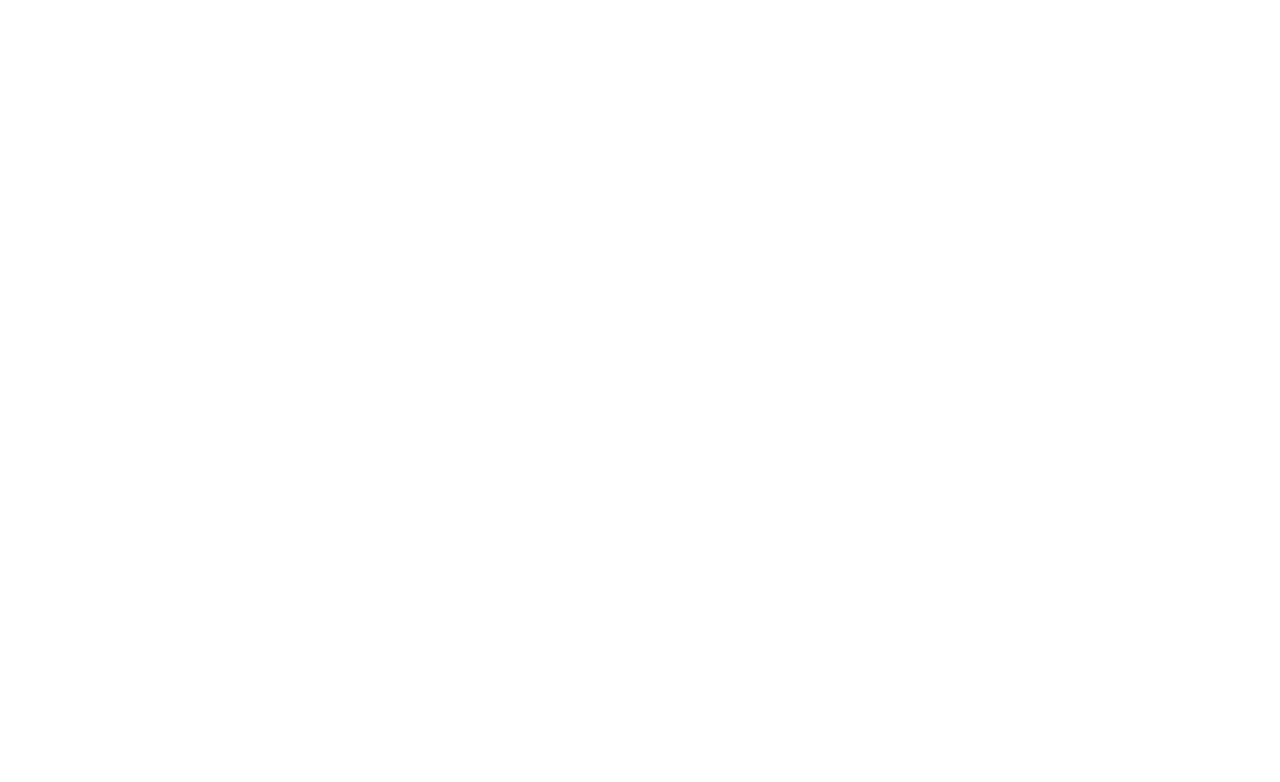
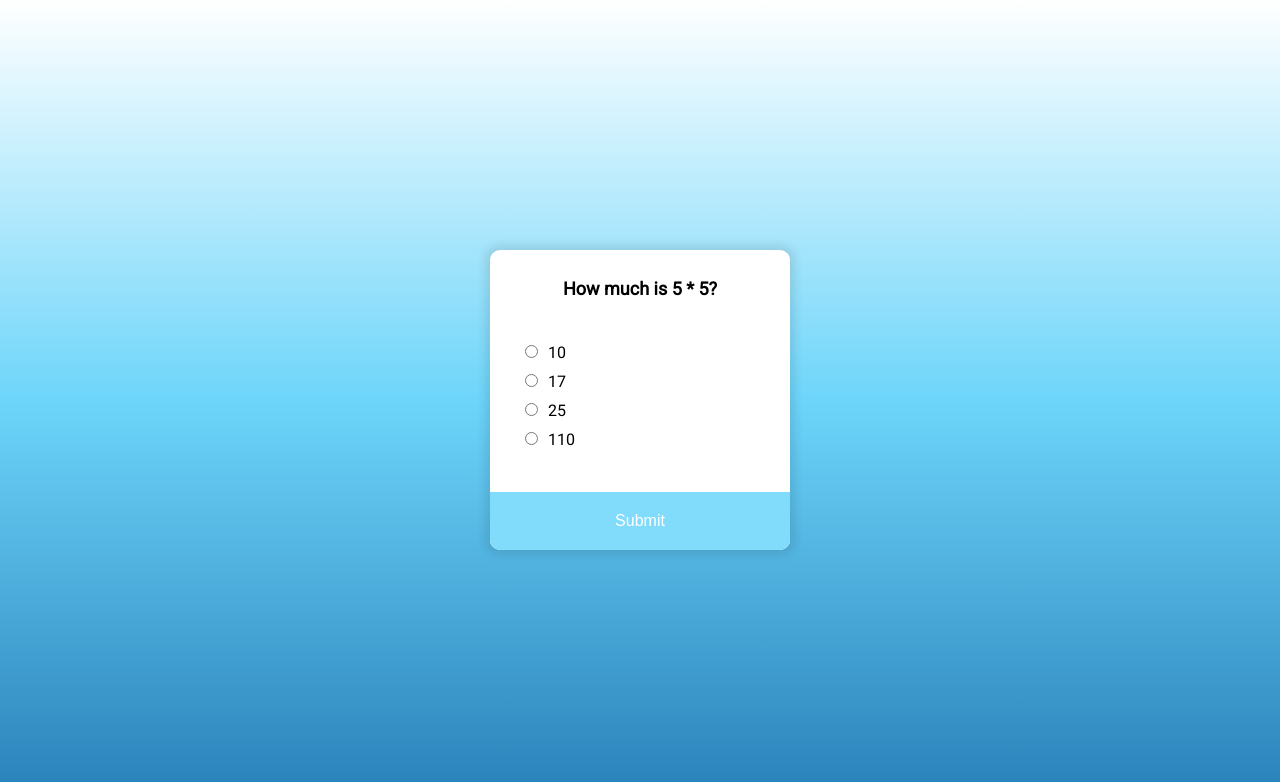
Before and after one commit to JoseDun/vanilla-JavaScript-projects, a plain HTML site: page quizApp/index.html in a window 1280 px wide. Drawn offline with Linux system fonts and the light colour scheme.

Commit message:
second ready

```diff
--- a/quizApp/index.html
+++ b/quizApp/index.html
@@ -8,6 +8,17 @@
     <link rel="stylesheet" href="./style.css">
 </head>
 <body>
+    <div class="quiz-container score">
+        <h2 id="question"> Question text</h2>
+        <ul>
+            <li><input class="answer" type="radio" id="a" name="answer"><label id="a_text" for="a">Question</label></li>
+            <li><input class="answer" type="radio" id="b" name="answer"><label id="b_text" for="b">Question</label></li>
+            <li><input class="answer" type="radio" id="c" name="answer"><label id="c_text" for="c">Question</label></li>
+            <li><input class="answer" type="radio" id="d" name="answer"><label id="d_text" for="d">Question</label></li>
+        </ul>
+        <button id="btn">Submit</button>
+
+    </div>
 
 
     <script src="./script.js"></script>
--- a/quizApp/script.js
+++ b/quizApp/script.js
@@ -0,0 +1,97 @@
+const quizData = [
+  {
+    question: "How much is 5 * 5?",
+    a: "10",
+    b: "17",
+    c: "25",
+    d: "110",
+    correct: "c",
+  },
+  {
+    question: "What is the most used programming language in 2017",
+    a: "Java",
+    b: "C",
+    c: "Python",
+    d: "JavaScript",
+    correct: "d",
+  },
+  {
+    question: "Who is the President of US in 2018?",
+    a: "iker casillas",
+    b: "Donald Trump",
+    c: "Rick Curt",
+    d: "Jack Willians",
+    correct: "b",
+  },
+  {
+    question: "How much is 10 * 5?",
+    a: "50",
+    b: "500",
+    c: "45",
+    d: "non of the above",
+    correct: "a",
+  },
+];
+const answerEls = document.querySelectorAll(".answer");
+const questionEl = document.getElementById("question");
+const a_text = document.getElementById("a_text");
+const b_text = document.getElementById("b_text");
+const c_text = document.getElementById("c_text");
+const d_text = document.getElementById("d_text");
+const btn = document.getElementById("btn");
+const scoreEl = document.querySelector('.score')
+const quizContainer = document.querySelector('.quiz-container')
+
+
+let currentQuiz = 0;
+let score = 0;
+loadQuiz();
+function loadQuiz() {
+  deselected()
+  const currentQuizData = quizData[currentQuiz];
+
+  questionEl.textContent = currentQuizData.question;
+  a_text.textContent = currentQuizData.a;
+  b_text.textContent = currentQuizData.b;
+  c_text.textContent = currentQuizData.c;
+  d_text.textContent = currentQuizData.d;
+}
+
+function getSeleted() {
+  let answer = undefined;
+  answerEls.forEach((answerEl) => {
+    if (answerEl.checked) {
+      answer = answerEl.id;
+    }
+  });
+  return answer;
+}
+function deselected(){
+ answerEls.forEach(element => {
+  element.checked = false
+ });
+}
+
+btn.addEventListener("click", () => {
+  const answer = getSeleted();
+
+  if (answer) {
+    if (answer === quizData[currentQuiz].correct) {
+      score++;
+      console.log(score);
+    }
+
+    currentQuiz++;
+    if (currentQuiz < quizData.length) {
+      loadQuiz();
+    }
+    else {
+      quizContainer.classList.toggle('move')
+      scoreEl.innerHTML = `<h2 class='call'> You answered correctly at ${score} / ${quizData.length} question </h2>
+
+      <button onclick="location.reload()" >Start Over</button>
+      `
+    }
+
+  }
+});
--- a/quizApp/style.css
+++ b/quizApp/style.css
@@ -1 +1,79 @@
 @import url('https://fonts.googleapis.com/css2?family=Open+Sans&family=Quicksand:wght@300;500;700&family=Roboto&display=swap');
+
+*{
+    margin: 0;
+    padding: 0;
+    box-sizing: border-box;
+}
+html{
+    font-family: 'Roboto', sans-serif;
+    font-size: 62.5%;
+}
+
+body{
+    background: linear-gradient(to bottom, #FFFFFF, #6DD5FA, #2980B9);
+    display: flex;
+    justify-content: center;
+    align-items: center;
+    min-height: 100vh;
+
+}
+.quiz-container {
+    flex-direction: column;
+    background-color: #fff;
+    border-radius: 1rem;
+    box-shadow: 0 0 1rem .5rem rgba(0,0,0, 0.1);
+    width: 30rem;
+    height: 30rem;
+    display: flex;
+    justify-content: space-between;
+}
+h2{
+    text-align: center;
+    margin-top: 2.8rem;
+    font-size: large;
+    padding: 0 1rem;
+}
+ul{
+    list-style-type: none;
+    padding: 0 3.5rem;
+
+}
+ul li{
+    margin: 1rem 0;
+    font-size: medium;
+
+}
+ul li input{
+    margin-right: 1rem;
+    cursor: pointer;
+}
+ul li label{
+    cursor: pointer;
+}
+button {
+    color: #fff;
+    padding: 2rem;
+    border: none;
+    background: #81dbfb;
+    border-bottom-left-radius: 1rem;
+    border-bottom-right-radius: 1rem;
+    font-size: medium;
+}
+button:hover{
+    transition: all .4s ease-in-out;
+    background: #0a7fadad;
+
+}
+
+
+.call{
+   color: #81dbfb;
+   align-self: center;
+}
+.move{
+    display: flex;
+    flex-direction: row;
+   border-top-right-radius: 1rem;
+   overflow: hidden;
+}
```
